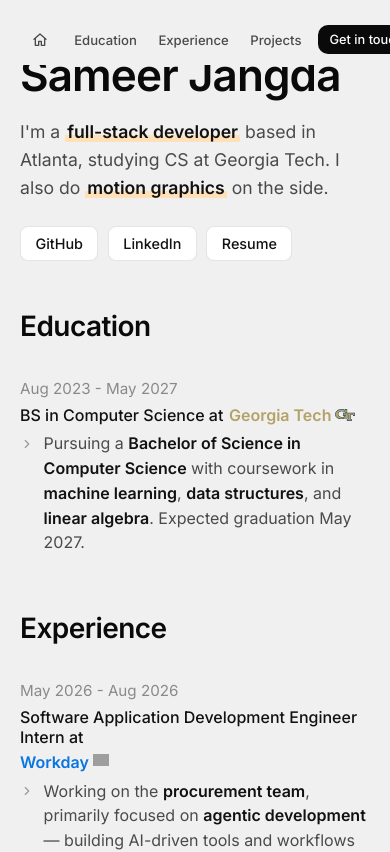
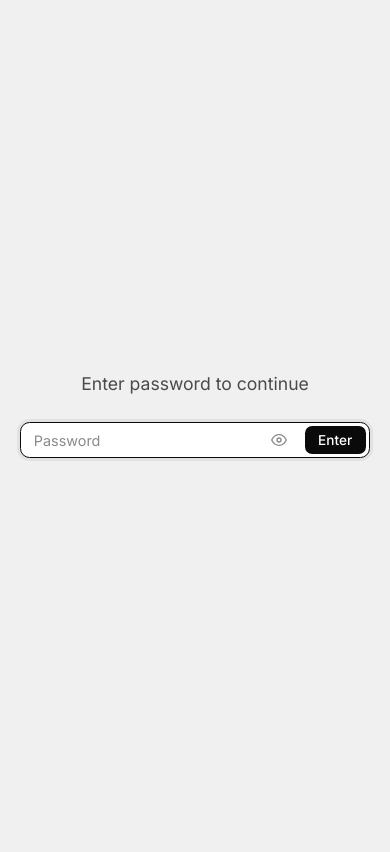
Before and after one commit to sjangda3/personal-website, a SvelteKit app: page / in a window 390 px wide. Shown: the top 852 px of the page. Built offline with nearby package versions, Linux system fonts and the light colour scheme; grey boxes are pictures that could not be loaded.

Commit message:
password protection

```diff
--- a/src/hooks.server.ts
+++ b/src/hooks.server.ts
@@ -1,27 +1,5 @@
 import type { Handle } from '@sveltejs/kit';
-import { env } from '$env/dynamic/private';
 
 export const handle: Handle = async ({ event, resolve }) => {
-  const user = env.SITE_USER;
-  const pass = env.SITE_PASSWORD;
-
-  if (!user || !pass) {
-    return resolve(event);
-  }
-
-  const header = event.request.headers.get('authorization');
-  if (header?.startsWith('Basic ')) {
-    const decoded = atob(header.slice(6));
-    const [u, p] = decoded.split(':');
-    if (u === user && p === pass) {
-      return resolve(event);
-    }
-  }
-
-  return new Response('Authentication required', {
-    status: 401,
-    headers: {
-      'WWW-Authenticate': 'Basic realm="Personal Website", charset="UTF-8"'
-    }
-  });
+  return resolve(event);
 };
--- /dev/null
+++ b/src/lib/components/PasswordGate.svelte
@@ -0,0 +1,266 @@
+<script lang="ts">
+  import { onMount } from 'svelte';
+
+  const PASSWORD = 'ahmed';
+  const KEY = 'site_auth_v1';
+
+  let unlocked = false;
+  let ready = false;
+  let value = '';
+  let error = '';
+  let shake = false;
+  let show = false;
+
+  onMount(() => {
+    if (typeof sessionStorage !== 'undefined' && sessionStorage.getItem(KEY) === PASSWORD) {
+      unlocked = true;
+    }
+    ready = true;
+  });
+
+  function submit(e: Event) {
+    e.preventDefault();
+    if (value === PASSWORD) {
+      sessionStorage.setItem(KEY, PASSWORD);
+      unlocked = true;
+      error = '';
+    } else {
+      error = 'Incorrect password';
+      shake = false;
+      requestAnimationFrame(() => (shake = true));
+    }
+  }
+
+  function onMaskedInput(e: Event) {
+    const target = e.target as HTMLInputElement;
+    const next = target.value;
+    const oldMasked = '*'.repeat(value.length);
+
+    let prefixLen = 0;
+    while (
+      prefixLen < oldMasked.length &&
+      prefixLen < next.length &&
+      next[prefixLen] === '*'
+    ) prefixLen++;
+
+    let suffixLen = 0;
+    while (
+      suffixLen < oldMasked.length - prefixLen &&
+      suffixLen < next.length - prefixLen &&
+      next[next.length - 1 - suffixLen] === '*'
+    ) suffixLen++;
+
+    const inserted = next.slice(prefixLen, next.length - suffixLen);
+    const removedCount = oldMasked.length - prefixLen - suffixLen;
+
+    value =
+      value.slice(0, prefixLen) +
+      inserted +
+      value.slice(prefixLen + removedCount);
+
+    target.value = '*'.repeat(value.length);
+    const cursor = prefixLen + inserted.length;
+    target.setSelectionRange(cursor, cursor);
+  }
+</script>
+
+{#if !ready}
+  <!-- avoid flicker -->
+{:else if unlocked}
+  <slot />
+{:else}
+  <main class="page">
+    <section class="intro">
+      <p class="sub">Enter password to continue</p>
+      <form class="row" class:shake on:submit={submit} on:animationend={() => (shake = false)}>
+        <div class="input-wrap">
+          {#if show}
+            <input
+              type="text"
+              bind:value
+              placeholder="Password"
+              autocomplete="current-password"
+              autofocus
+              required
+            />
+          {:else}
+            <input
+              type="text"
+              value={'*'.repeat(value.length)}
+              on:input={onMaskedInput}
+              placeholder="Password"
+              autocomplete="current-password"
+              autofocus
+              required
+            />
+          {/if}
+          <button
+            type="button"
+            class="eye"
+            aria-label={show ? 'Hide password' : 'Show password'}
+            on:click={() => (show = !show)}
+          >
+            {#if show}
+              <svg width="16" height="16" viewBox="0 0 24 24" fill="none" stroke="currentColor" stroke-width="2" stroke-linecap="round" stroke-linejoin="round"><path d="M17.94 17.94A10.94 10.94 0 0 1 12 20c-7 0-11-8-11-8a19.77 19.77 0 0 1 5.06-5.94"/><path d="M9.9 4.24A10.94 10.94 0 0 1 12 4c7 0 11 8 11 8a19.77 19.77 0 0 1-3.16 4.19"/><path d="M14.12 14.12A3 3 0 1 1 9.88 9.88"/><line x1="1" y1="1" x2="23" y2="23"/></svg>
+            {:else}
+              <svg width="16" height="16" viewBox="0 0 24 24" fill="none" stroke="currentColor" stroke-width="2" stroke-linecap="round" stroke-linejoin="round"><path d="M1 12s4-8 11-8 11 8 11 8-4 8-11 8-11-8-11-8z"/><circle cx="12" cy="12" r="3"/></svg>
+            {/if}
+          </button>
+        </div>
+        <button type="submit" class="btn">Enter</button>
+      </form>
+      {#if error}
+        <div class="error">{error}</div>
+      {/if}
+    </section>
+  </main>
+{/if}
+
+<style>
+  .page {
+    max-width: 1050px;
+    margin: 0 auto;
+    padding: 6rem 2rem 8rem;
+    min-height: 100vh;
+    display: flex;
+    align-items: center;
+    justify-content: center;
+  }
+
+  .intro {
+    width: 100%;
+    max-width: 600px;
+    text-align: center;
+  }
+
+  .heading {
+    font-size: 2.75rem;
+    font-weight: 600;
+    letter-spacing: -0.02em;
+    color: #0a0a0a;
+    margin: 0 0 1rem;
+  }
+
+  .sub {
+    font-size: 1.1rem;
+    line-height: 1.6;
+    color: #4a4a4a;
+    margin: 0 0 1.5rem;
+  }
+
+  .hl {
+    font-weight: 600;
+    color: #111;
+    background-image: linear-gradient(transparent 65%, #ffe0b8 65%);
+    padding: 0 2px;
+  }
+
+  .row {
+    display: flex;
+    align-items: center;
+    gap: 0.4rem;
+    width: 380px;
+    max-width: 100%;
+    margin: 0 auto;
+    padding: 0.2rem 0.2rem 0.2rem 0.15rem;
+    background: #fff;
+    border: 1px solid rgba(0, 0, 0, 0.1);
+    border-radius: 0.6rem;
+    transition: border-color 0.2s ease, box-shadow 0.2s ease;
+  }
+
+  .row:focus-within {
+    border-color: #0a0a0a;
+    box-shadow: 0 0 0 3px rgba(10, 10, 10, 0.06);
+  }
+
+  .row.shake {
+    animation: shake 0.35s cubic-bezier(0.36, 0.07, 0.19, 0.97);
+  }
+
+  @keyframes shake {
+    10%, 90% { transform: translateX(-2px); }
+    20%, 80% { transform: translateX(4px); }
+    30%, 50%, 70% { transform: translateX(-6px); }
+    40%, 60% { transform: translateX(6px); }
+  }
+
+  .input-wrap {
+    position: relative;
+    flex: 1 1 auto;
+    display: flex;
+    align-items: center;
+  }
+
+  input {
+    width: 100%;
+    padding: 0.3rem 2rem 0.3rem 0.65rem;
+    font-family: inherit;
+    font-size: 0.9rem;
+    color: #111;
+    background: transparent;
+    border: none;
+    outline: none;
+  }
+
+  input::placeholder {
+    color: #8a8a8a;
+  }
+
+  .eye {
+    position: absolute;
+    right: 0.3rem;
+    top: 50%;
+    transform: translateY(-50%);
+    width: 28px;
+    height: 28px;
+    display: inline-flex;
+    align-items: center;
+    justify-content: center;
+    background: transparent;
+    border: none;
+    border-radius: 6px;
+    color: #8a8a8a;
+    cursor: pointer;
+    transition: color 0.15s ease, background 0.15s ease;
+  }
+
+  .eye:hover {
+    color: #0a0a0a;
+    background: rgba(0, 0, 0, 0.04);
+  }
+
+  .btn {
+    flex-shrink: 0;
+    padding: 0.35rem 0.85rem;
+    font-family: inherit;
+    font-size: 0.85rem;
+    font-weight: 500;
+    color: #fff;
+    background: #0a0a0a;
+    border: none;
+    border-radius: 0.45rem;
+    cursor: pointer;
+    transition: background 0.3s ease, transform 0.2s ease;
+  }
+
+  .btn:hover {
+    background: #222;
+    transform: scale(1.02);
+  }
+
+  .error {
+    margin-top: 0.9rem;
+    color: #c0392b;
+    font-size: 0.9rem;
+  }
+
+  @media (max-width: 640px) {
+    .page {
+      padding: 3rem 1.25rem 4rem;
+    }
+    .heading {
+      font-size: 1.9rem;
+    }
+  }
+</style>
--- a/src/routes/+layout.svelte
+++ b/src/routes/+layout.svelte
@@ -1,7 +1,10 @@
 <script>
   import '../app.css';
   import Navbar from '$lib/components/Navbar.svelte';
+  import PasswordGate from '$lib/components/PasswordGate.svelte';
 </script>
 
-<Navbar />
-<slot />
+<PasswordGate>
+  <Navbar />
+  <slot />
+</PasswordGate>
```
